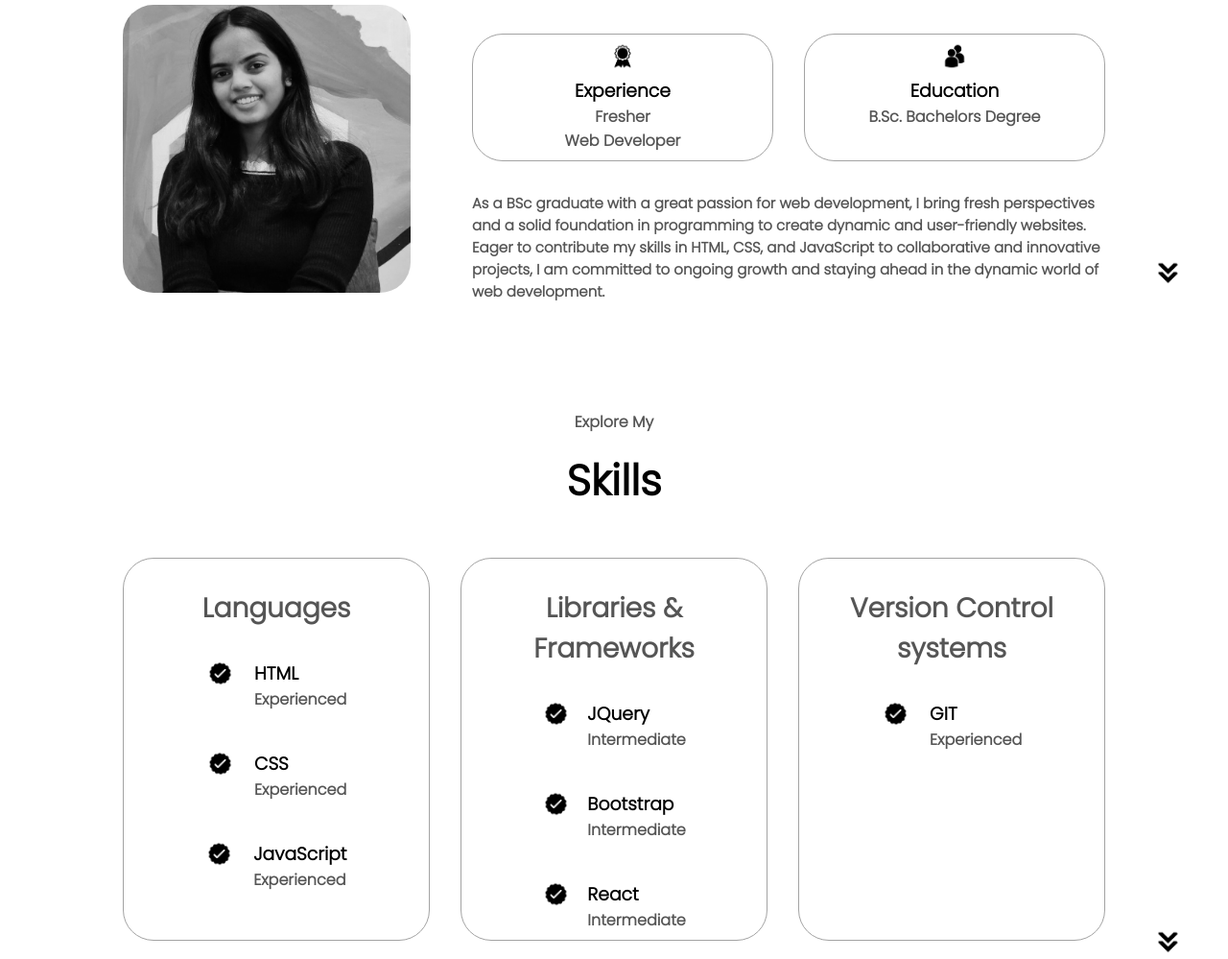
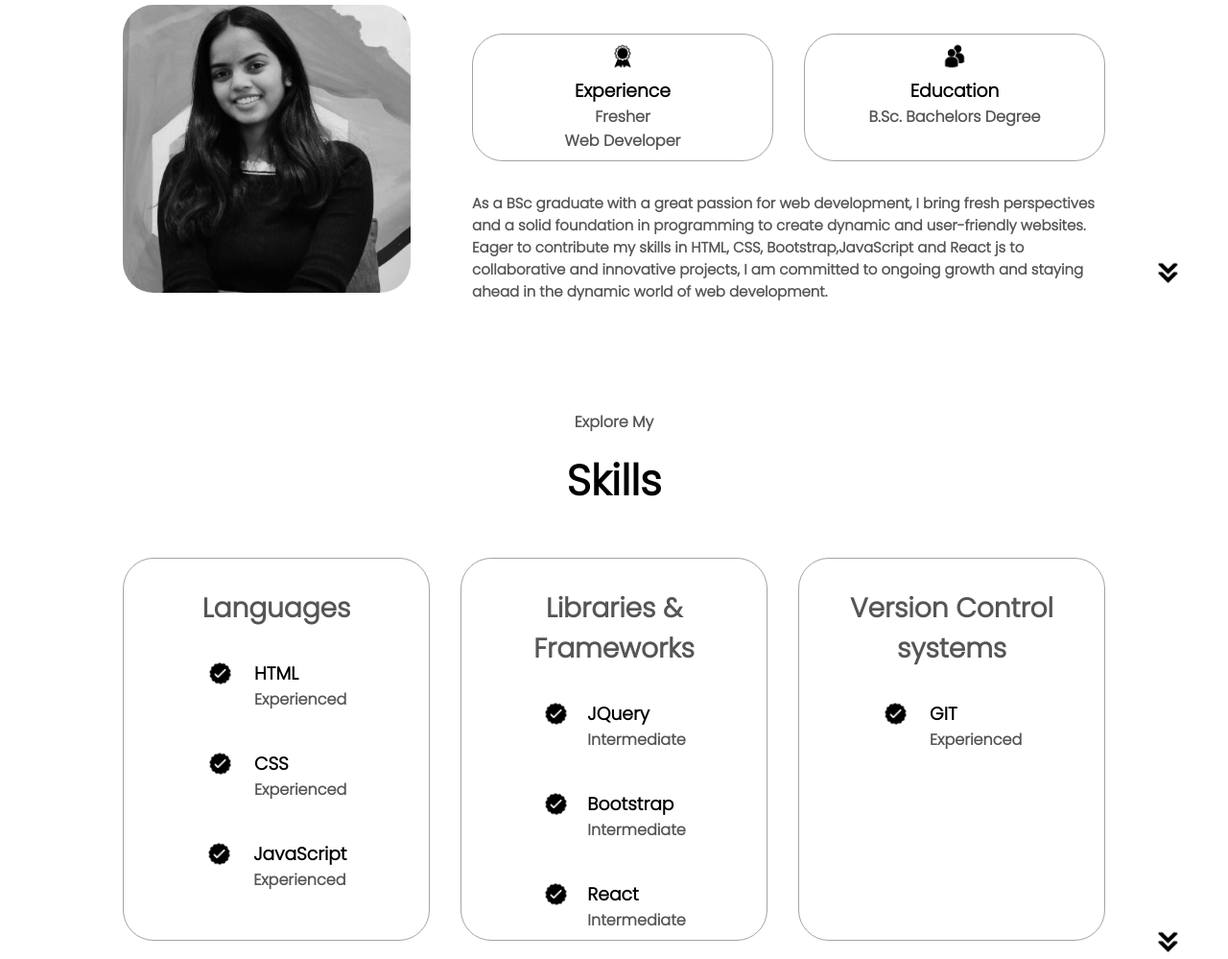
Before and after one commit to AkhilaCheryala/project-portfolio, a plain HTML site: page index.html in a window 1280 px wide. Shown: the part 1043-2042 px from the top of the page at 96% size. Drawn offline with Linux system fonts and the light colour scheme.

Commit message:
Update index.html

```diff
--- a/index.html
+++ b/index.html
@@ -79,7 +79,7 @@
             </div>
             <div class="text-container">
               <p>
-                As a BSc graduate with a great passion for web development, I bring fresh perspectives and a solid foundation in programming to create dynamic and user-friendly websites. Eager to contribute my skills in HTML, CSS, and JavaScript to collaborative and innovative projects, I am committed to ongoing growth and staying ahead in the dynamic world of web development.
+                As a BSc graduate with a great passion for web development, I bring fresh perspectives and a solid foundation in programming to create dynamic and user-friendly websites. Eager to contribute my skills in HTML, CSS, Bootstrap,JavaScript and React js to collaborative and innovative projects, I am committed to ongoing growth and staying ahead in the dynamic world of web development.
               </p>
             </div>
           </div>
```
